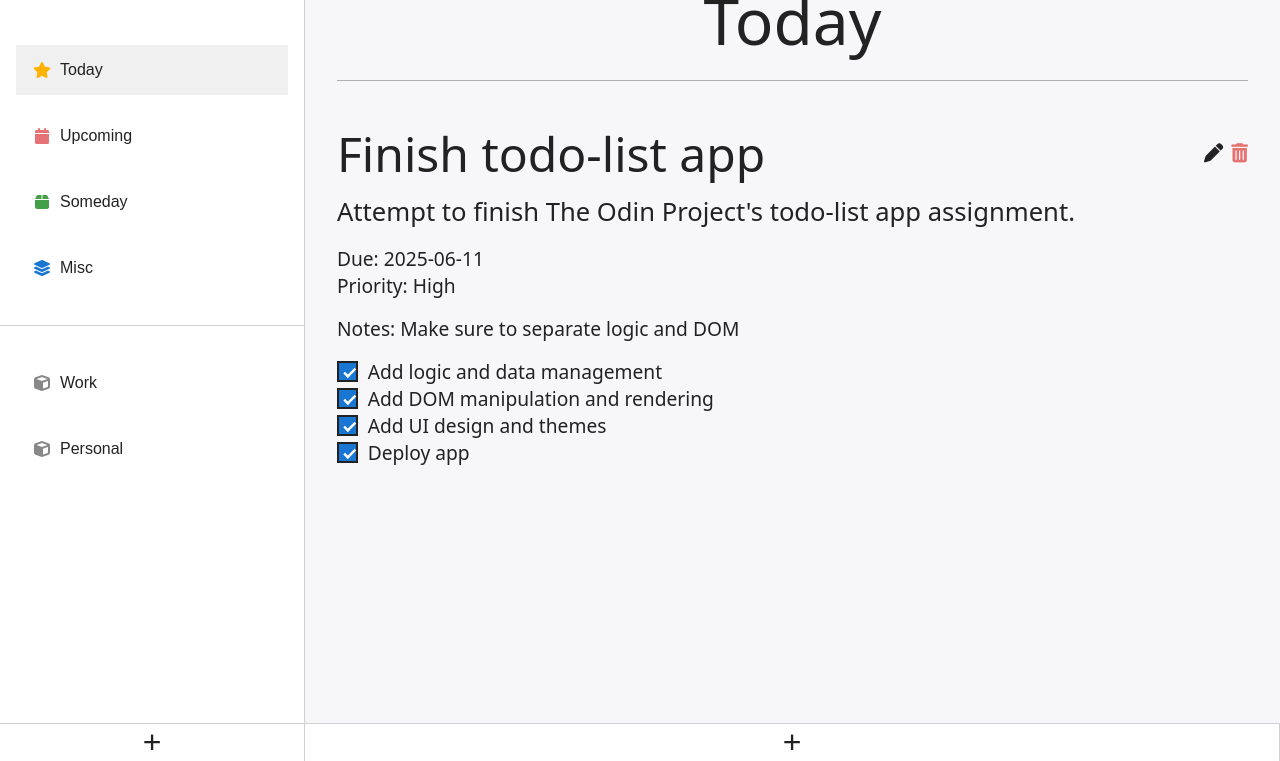
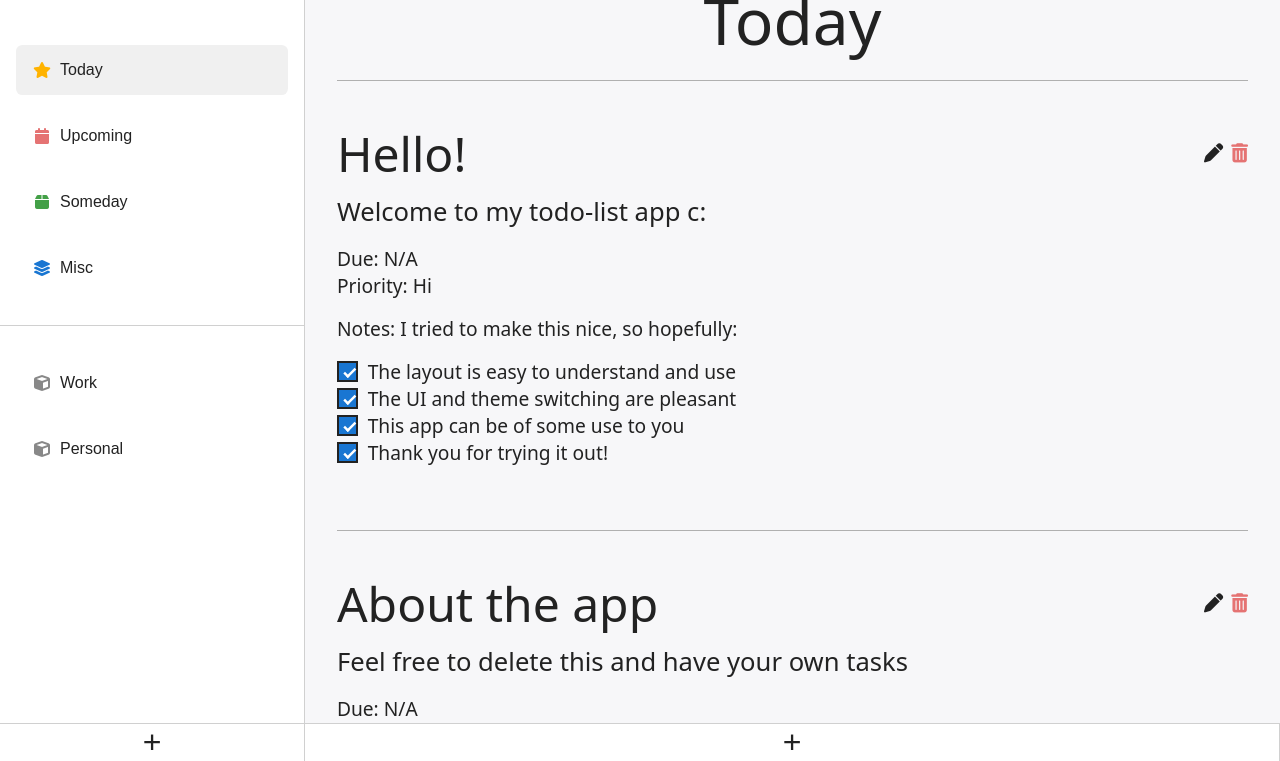
Before and after one commit to Vittv/todo-list, a website built with webpack: page src/template.html in a window 1280 px wide. Shown: the part 39-800 px from the top of the page. Built offline with nearby package versions, Linux system fonts and the light colour scheme.

Commit message:
Add sample tasks to taskData and improve body styling with border-radius

```diff
--- a/src/data/taskData.js
+++ b/src/data/taskData.js
@@ -47,12 +47,42 @@ const tasks = [
 	{
 		id: 4,
 		folderId: "__today",
+		title: "Hello!",
+		description: "Welcome to my todo-list app c:",
+		dueDate: "",
+		priority: "Hi",
+		notes: "I tried to make this nice, so hopefully:",
+		checkList: [
+			{ text: "The layout is easy to understand and use", done: true },
+			{ text: "The UI and theme switching are pleasant", done: true },
+			{ text: "This app can be of some use to you", done: true },
+			{ text: "Thank you for trying it out!", done: true },
+		],
+	},
+	{
+		id: 5,
+		folderId: "__today",
+		title: "About the app",
+		description: "Feel free to delete this and have your own tasks",
+		dueDate: "",
+		priority: "Hello",
+		notes: "Some information about the app:",
+		checkList: [
+			{ text: "Made with Webpack, plain HTML, CSS and JS", done: true },
+			{ text: "All data is stored in your browser's local storage", done: true },
+			{ text: "Which means this data won't be the same on different devices", done: false },
+			{ text: "That's all, goodbye forever", done: true },
+		],
+	},
+	{
+		id: 6,
+		folderId: "__today",
 		title: "Finish todo-list app",
 		description: "Attempt to finish The Odin Project's todo-list app assignment.",
 		dueDate: "2025-06-11",
 		priority: "High",
 		notes: "Make sure to separate logic and DOM",
-		checkList : [
+		checkList :[
 			{ text: "Add logic and data management", done: true },
 			{ text: "Add DOM manipulation and rendering", done: true},
 			{ text: "Add UI design and themes", done: true},
--- a/src/styles/main.css
+++ b/src/styles/main.css
@@ -168,6 +168,7 @@ body {
 	border: none;
 	padding: 1rem;
 	margin-bottom: 1rem;
+	border-radius: 0.4rem;
 	text-align: left;
 	width: 100%;
 	max-width: 100%;
```
